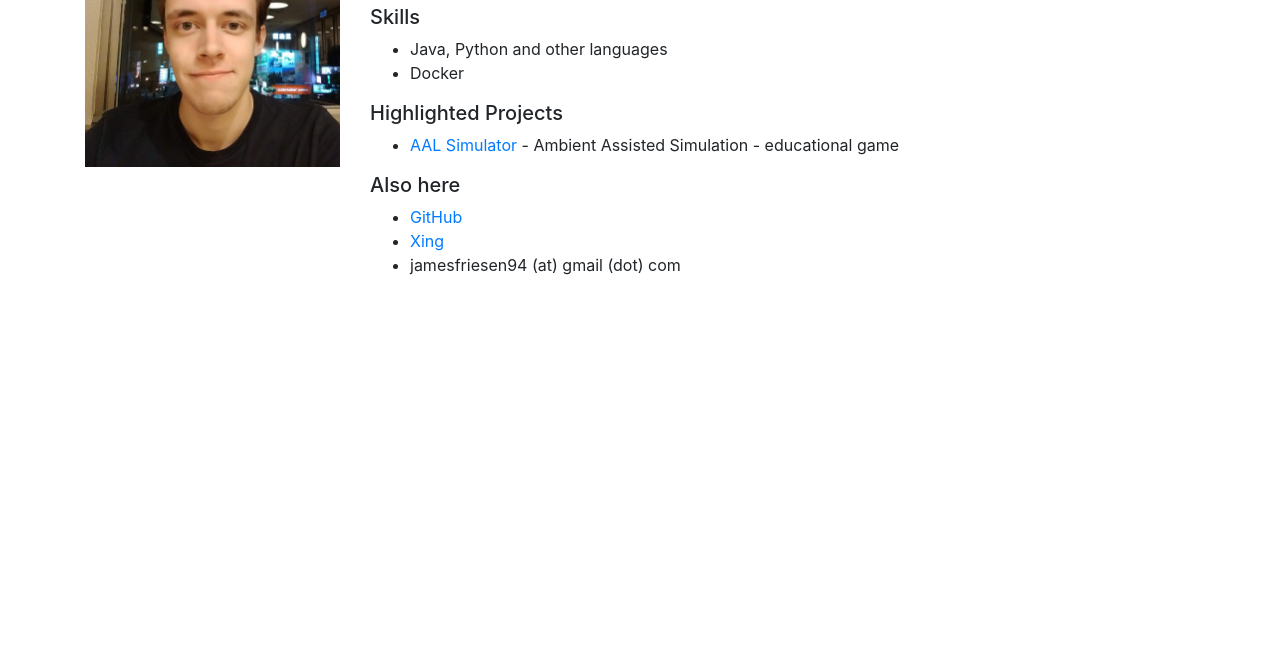
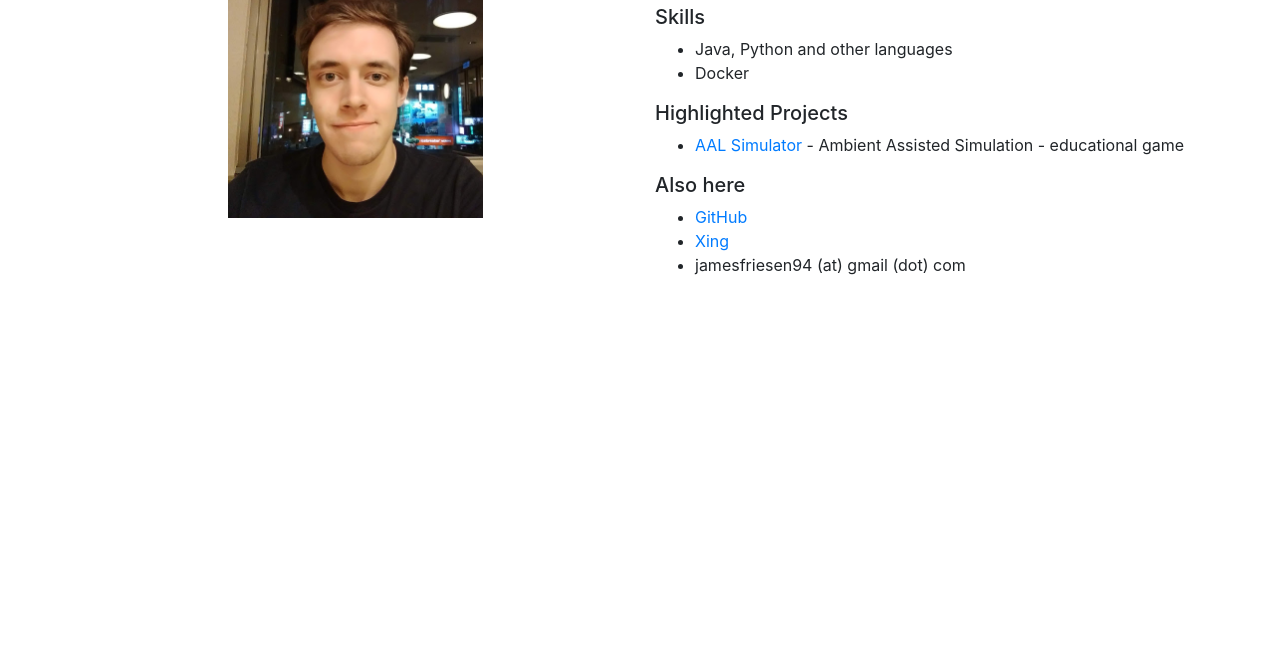
Before and after one commit to Nickerchen/Nickerchen.github.io, a plain HTML site: page index.html in a window 1280 px wide. Shown: the part 136-800 px from the top of the page. Drawn offline with nearby package versions, Linux system fonts and the light colour scheme.

Commit message:
Improved spacing for horizontal balance

```diff
--- a/index.html
+++ b/index.html
@@ -13,7 +13,7 @@
 <body>
     <div class="container mt-5">
         <div class="row">
-            <div class="col-md-3">
+            <div class="image-row col-md-3">
                 <img src="./static/img/portrait.jpg" alt="profile picture" width="100%">
                 <br />
             </div>
--- a/static/style.css
+++ b/static/style.css
@@ -3,3 +3,6 @@ img {
     margin: auto;
     display: block;
 }
+.image-row{
+    margin: auto;
+}
```
